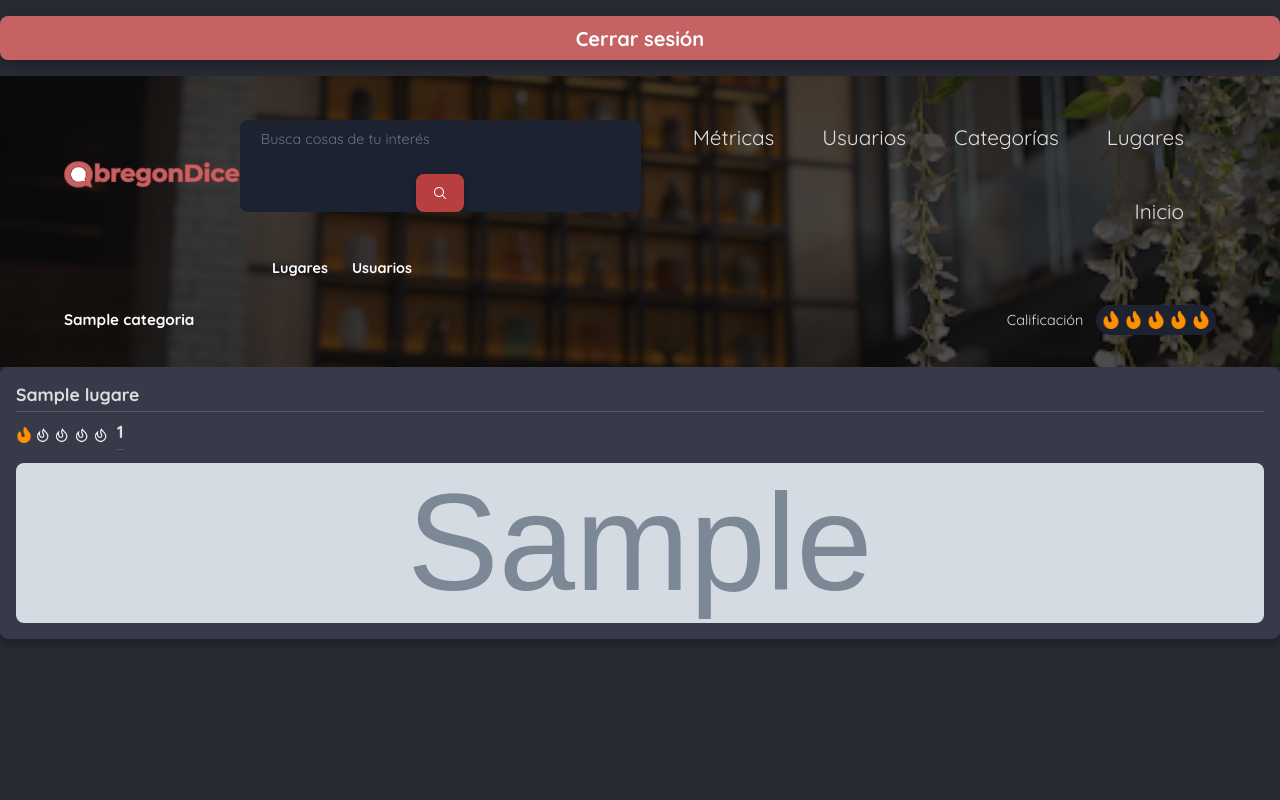
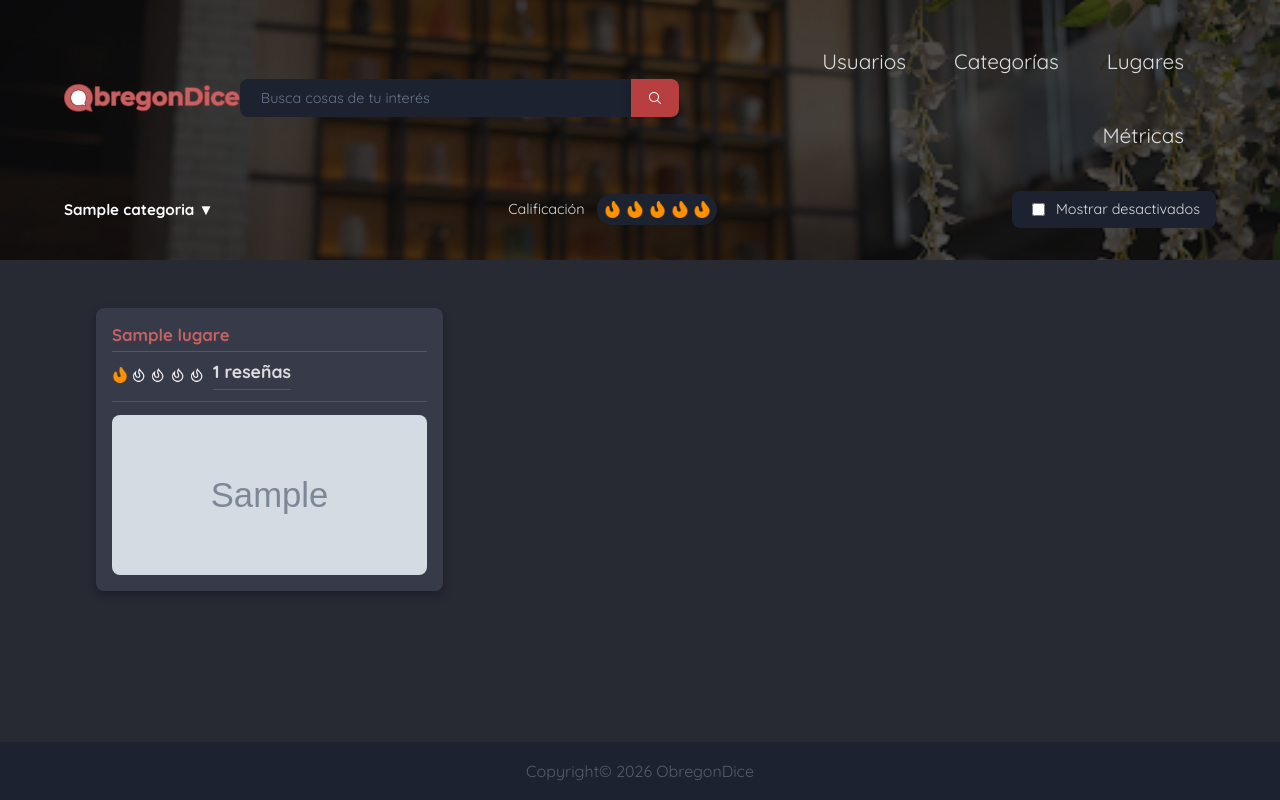
Before and after one commit to AndreVegaR/ProyectoFinal_redSocial, a Spring Boot app: page /feed-admin in a window 1280 px wide. Run offline with Spring Boot 4, Linux system fonts and the light colour scheme; a user stored in the database is signed in; tables that the repository leaves empty hold one stand-in row (values such as "Sample post"); grey boxes marked "Sample" are stand-in pictures; some of the project's set-up classes (security, data sources, template engines, error pages and the like) are left out, and stand-ins take their place.

Commit message:
fix: Css feed-admin y lugar-admin

```diff
--- a/src/main/java/redSocial/redSocial/controller/RedController.java
+++ b/src/main/java/redSocial/redSocial/controller/RedController.java
@@ -4,7 +4,9 @@ import org.springframework.beans.factory.annotation.Autowired;
 import org.springframework.stereotype.Controller;
 import org.springframework.ui.Model;
 import org.springframework.web.bind.annotation.GetMapping;
+import org.springframework.web.bind.annotation.PathVariable;
 import org.springframework.web.bind.annotation.RequestParam;
+import redSocial.redSocial.model.Lugar;
 import redSocial.redSocial.service.CategoriaService;
 import redSocial.redSocial.service.LugarService;
 
@@ -41,4 +43,14 @@ public class RedController {
     public String mostrarFeedUsuario() {
         return "Feed-principal-usuario";
     }
+
+    @GetMapping("/admin/lugares/{id}")
+    public String mostrarDetalleLugarAdmin(@PathVariable Long id, Model model) {
+        Lugar lugar = lugarService.buscarPorId(id);
+
+        model.addAttribute("lugar", lugar);
+        model.addAttribute("categorias", categoriaService.listarTodas());
+
+        return "lugar-admin";
+    }
 }
--- a/src/main/resources/application.properties
+++ b/src/main/resources/application.properties
@@ -6,8 +6,8 @@ spring.servlet.multipart.max-request-size=2MB
 
 # Base de datos MySQL
 spring.datasource.url=jdbc:mysql://127.0.0.1:3306/obregon_dice?createDatabaseIfNotExist=true&useSSL=false&serverTimezone=UTC&allowPublicKeyRetrieval=true
-spring.datasource.username=admin
-spring.datasource.password=admin
+spring.datasource.username=root
+spring.datasource.password= JuanL7
 
 # JPA: crea/actualiza las tablas automáticamente
 spring.jpa.hibernate.ddl-auto=update
--- a/src/main/resources/styles/styles.css
+++ b/src/main/resources/styles/styles.css
@@ -1416,7 +1416,178 @@ dialog button {
     font-size: 0.95rem;
     font-weight: normal;
 }
-
+/* ==================================================================
+   feed-admin y lugar-admin
+   ================================================================== */
+form.buscador-desktop {
+    flex-direction: row;
+    margin: 0;
+}
+
+.btn-lupa-desktop {
+    width: auto;
+    margin: 0;
+    border-radius: 0;
+}
+
+.page-feed-admin .pestanas-desktop,
+body.page-place .pestanas-desktop {
+    margin-left: 0;
+}
+
+.page-feed-admin .pestanas-desktop a,
+body.page-place .pestanas-desktop a {
+    text-decoration: none;
+    color: white;
+    font-size: 0.9rem;
+    font-weight: bold;
+}
+
+.page-feed-admin .pestanas-desktop a.activa,
+body.page-place .pestanas-desktop a.activa {
+    color: var(--colorResaltar);
+}
+
+.page-feed-admin .categorias-desktop .dropdown,
+body.page-place .categorias-desktop .dropdown {
+    text-decoration: none;
+}
+
+/* ==================================================================
+   feed-admin
+   ================================================================== */
+.page-feed-admin .enlace-tarjeta {
+    text-decoration: none;
+    display: block;
+}
+
+.page-feed-admin .tarjeta .titulo-tarjeta {
+    color: var(--colorResaltar);
+    margin: 0 0 0.5rem 0;
+    font-size: 1.05rem;
+}
+
+.page-feed-admin .calificacion-tarjeta {
+    padding-bottom: 0.7rem;
+    border-bottom: 1px solid rgba(255, 255, 255, 0.12);
+}
+
+.page-feed-admin .mostrar-desactivados {
+    display: flex;
+    align-items: center;
+    gap: 0.5rem;
+    background-color: var(--colorInput);
+    padding: 0.55rem 1rem;
+    border-radius: var(--radio-border);
+    font-size: 0.9rem;
+    font-weight: normal;
+    color: var(--colorTexto);
+    cursor: pointer;
+}
+
+.page-feed-admin .contenedor-feed-lugares {
+    padding-bottom: 5rem;
+}
+
+/* ==================================================================
+   lugar-admin
+   ================================================================== */
+body.page-place main {
+    display: flex;
+    flex-direction: column;
+    align-items: center;
+    width: 100%;
+    max-width: 100%;
+    margin: 0;
+    padding: 0;
+    min-height: 100vh;
+    box-sizing: border-box;
+}
+
+body.page-place main > header {
+    width: 100%;
+    margin: 0;
+    padding: 0;
+}
+
+body.page-place #header-lugar span,
+body.page-place .info-lugar-detalle span {
+    color: var(--colorResaltar);
+}
+
+body.page-place #calificacion-lugar {
+    align-items: center;
+    gap: 0.4rem;
+}
+
+@media (min-width: 800px) {
+    body.page-place main {
+        width: 100%;
+        max-width: 100%;
+        margin: 0;
+        padding: 0;
+    }
+
+    body.page-place .info-lugar {
+        margin: 3rem auto;
+        padding-bottom: 2rem;
+    }
+
+    body.page-place #header-lugar h1 {
+        font-size: 1.6rem;
+        margin: 1.5rem 0 1rem 0;
+        text-align: left;
+    }
+
+    body.page-place #header-lugar img {
+        height: 185px;
+        border-radius: 8px;
+    }
+
+    body.page-place #calificacion-lugar img {
+        padding-top: 0;
+        width: 1.5rem;
+        height: 1.5rem;
+    }
+
+    body.page-place #calificacion-lugar h2 {
+        padding-top: 0;
+        font-size: 1.3rem;
+        color: white;
+    }
+
+    body.page-place .btn-editar-lugar {
+        background-color: var(--color-boton-normal-desktop);
+        margin: 0;
+        width: 28%;
+        padding: 0.6rem 1.5rem;
+        border-radius: 8px;
+        font-weight: bold;
+    }
+
+    body.page-place .reseña .encabezado-usuario {
+        justify-content: flex-start;
+    }
+
+    body.page-place .datos-usuario-resena {
+        display: flex;
+        flex-direction: column;
+        gap: 0.25rem;
+    }
+
+    body.page-place .reseña .calificacion-usuario-lugar {
+        margin: 0;
+    }
+
+    body.page-place .reseña .calificacion-usuario-lugar img {
+        width: 1.1rem;
+        height: 1.1rem;
+    }
+
+    body.page-place .footer-desk {
+        margin-top: auto;
+    }
+}
 /* ==================================================================
    MEDIA QUERIES (al final para que ganen a las reglas base)
    ================================================================== */
--- a/src/main/resources/templates/feed-admin.html
+++ b/src/main/resources/templates/feed-admin.html
@@ -4,16 +4,16 @@
 
   <main>
     <header>
-      <!-- desktop -->
+      <!-- DESKTOP -->
       <div class="version-desktop">
         <img th:src="@{/recursos/imgs/imgFeedDesktop.png}" class="fondo-img-desktop" alt="Fondo">
         <div class="contenido-header-desktop">
           <div class="header-top-desktop">
-            <a class="logo-desktop" th:href="@{/admin/feed}">
+            <a class="logo-desktop" th:href="@{/feed-admin}">
               <img th:src="@{/recursos/icons/titulo.png}" alt="logo obregon dice">
             </a>
 
-            <form th:action="@{/admin/feed}" method="get" class="buscador-desktop">
+            <form th:action="@{/feed-admin}" method="get" class="buscador-desktop">
               <input type="text" name="busqueda" th:value="${param.busqueda}" placeholder="Busca cosas de tu interés">
               <button type="submit" class="btn-lupa-desktop">
                 <img th:src="@{/recursos/icons/lupa.png}" alt="buscar">
@@ -26,44 +26,43 @@
                 <li><a th:href="@{/admin/categorias}">Categorías</a></li>
                 <li><a th:href="@{/admin/usuarios}">Usuarios</a></li>
                 <li><a th:href="@{/admin/metricas}">Métricas</a></li>
-                <li><a th:href="@{/admin/feed}">Inicio</a></li>
               </ul>
             </nav>
-          </div>
-
-          <div class="pestanas-desktop">
-            <a th:href="@{/admin/feed(tipo='lugares')}" class="activa">Lugares</a>
-            <a th:href="@{/admin/feed(tipo='usuarios')}">Usuarios</a>
           </div>
 
           <div class="filtros-desktop">
             <div class="categorias-desktop">
               <a th:each="cat : ${categorias}"
-                 th:href="@{/admin/feed(categoriaId=${cat.id})}"
-                 th:text="${cat.nombre}"
-                 class="dropdown">Gastronomía</a>
+                 th:href="@{/feed-admin(categoriaId=${cat.id})}"
+                 th:text="${cat.nombre + ' ▼'}"
+                 class="dropdown">Gastronomía ▼</a>
             </div>
 
             <div class="calificacion-desktop">
               <span>Calificación</span>
               <div class="fuegos-desktop">
                 <a th:each="num : ${#numbers.sequence(1, 5)}"
-                   th:href="@{/admin/feed(calificacion=${num})}">
+                   th:href="@{/feed-admin(calificacion=${num})}">
                   <img th:src="@{/recursos/icons/fueguito.png}" th:alt="'fuego_' + ${num}">
                 </a>
               </div>
             </div>
+
+            <label class="mostrar-desactivados">
+              <input type="checkbox" name="mostrarDesactivados">
+              <span>Mostrar desactivados</span>
+            </label>
           </div>
         </div>
       </div>
 
-      <!-- movil -->
+      <!-- MÓVIL -->
       <div class="version-movil">
-        <a class="logo-movil" th:href="@{/admin/feed}">
+        <a class="logo-movil" th:href="@{/feed-admin}">
           <img th:src="@{/recursos/icons/isotipo.png}" alt="logo obregon dice">
         </a>
 
-        <form th:action="@{/admin/feed}" method="get" class="nav-movil">
+        <form th:action="@{/feed-admin}" method="get" class="nav-movil">
           <div class="buscador">
             <button type="submit" class="lupa">
               <img th:src="@{/recursos/icons/lupa.png}" alt="lupa buscadora">
@@ -89,34 +88,35 @@
                    th:src="@{/recursos/icons/fueguito.png}" th:alt="'fuego_' + ${num}">
             </div>
           </div>
-
-          <div class="botones">
-            <button type="submit" name="tipo" value="lugares" id="boton-filtro-lugar">Lugares</button>
-            <button type="submit" name="tipo" value="usuarios" id="boton-filtro-usuario">Usuarios</button>
-          </div>
         </form>
       </div>
     </header>
 
-    <!-- tarjetas de lugares -->
-    <section>
+    <!-- TARJETAS DE LUGARES -->
+    <section class="contenedor-feed-lugares">
       <a th:href="@{/admin/lugares/{id}(id=${lugar.id})}" class="enlace-tarjeta" th:each="lugar : ${lugares}">
         <article class="tarjeta">
-          <h3 th:text="${lugar.nombre}">Mc Donalds's</h3>
+          <h3 class="titulo-tarjeta" th:text="${lugar.nombre}">Mc Donald's</h3>
 
           <div class="calificacion-tarjeta">
             <img th:each="i : ${#numbers.sequence(1, 5)}"
-                 th:src="${i <= (lugar.calificacionPromedio ?:0)} ? @{/recursos/icons/fueguito.png} : @{/recursos/icons/fuego-apagado.png}"
+                 th:src="${i <= (lugar.calificacionPromedio ?: 0)} ? @{/recursos/icons/fueguito.png} : @{/recursos/icons/fuego-apagado.png}"
                  th:alt="'fuego_' + ${i}">
 
-            <h3 class="numero-resenas" th:text="${#lists.size(lugar.resenas)}">15</h3>
+            <h3 class="numero-resenas" th:text="${#lists.size(lugar.resenas)} + ' reseñas'">0 reseñas</h3>
           </div>
 
           <img th:src="@{'/recursos/imgs/' + ${lugar.imagenUrl}}" th:alt="${lugar.nombre}">
         </article>
       </a>
+    </section>
 
-      <p th:if="${#lists.isEmpty(lugares)}">No se encontraron lugares para mostrar.</p>
-    </section>
+    <p th:if="${#lists.isEmpty(lugares)}" style="text-align: center; color: white; margin: 3rem 0;">
+      No se encontraron lugares para mostrar.
+    </p>
+
+    <footer class="footer-desktop">
+      <span>Copyright© 2026 ObregonDice</span>
+    </footer>
   </main>
 </th:block>
--- a/src/main/resources/templates/layout/base.html
+++ b/src/main/resources/templates/layout/base.html
@@ -1,9 +1,8 @@
 <!DOCTYPE html>
-<html lang="en"
+<html lang="es"
       xmlns:th="http://www.thymeleaf.org"
       th:fragment="layout(title,contenido,claseBody)">
 
-    <!-- Encabezado -->
     <head>
         <meta charset="UTF-8">
         <meta name="viewport" content="width=device-width, initial-scale=1.0">
@@ -12,33 +11,29 @@
         <link rel="icon" type="image/png" th:href="@{/recursos/imgs/isotipo.png}">
     </head>
 
-    <!-- Cambienlo a necesidad xd-->
     <body th:class="${claseBody}">
-        <header th:if="${claseBody != 'page-feed-admin'}">
+    <header th:if="${claseBody != 'page-feed-admin' and claseBody != 'page-place'}">
         <a class="logo">
             <img th:src="@{/recursos/icons/isotipo.png}" alt="logo obregon dice">
         </a>
         <img th:src="@{/recursos/icons/titulo.png}" alt="titulo obregon dice" class="titulo-app">
     </header>
 
-        <!-- Barra de navegación -->
-        <nav>
-            <!-- RESTRINGIR ACCESOS -->
+    <!-- Oculto en feed-admin para no encimarse al banner -->
+    <nav th:if="${claseBody != 'page-feed-admin' and claseBody != 'page-place'}">
         <th:block th:if="${session.admin_id != null}">
             <form th:action="@{/admin/logout}" method="post">
                 <button type="submit">Cerrar sesión</button>
             </form>
         </th:block>
-            <th:block th:if="${session.admin_id == null}">
-            </th:block>
     </nav>
 
     <!-- Main -->
-        <main class ="container" th:replace="${contenido}">
+    <main class="container" th:replace="${contenido}">
         Contenido default.
     </main>
 
-        <!-- Pie de página -->
+    <!-- Pie de página móvil -->
     <footer class="footer-mobile" th:if="${session.admin_id != null}">
         <nav class="navegation-mobile">
             <ul>
@@ -46,7 +41,7 @@
                 <li><a th:href="@{/admin/categorias}"><img th:src="@{/recursos/icons/categoria.png}" alt="Categorías"><p>Categorías</p></a></li>
                 <li><a th:href="@{/admin/usuarios}"><img th:src="@{/recursos/icons/usuarios.png}" alt="Usuarios"><p>Usuarios</p></a></li>
                 <li><a th:href="@{/admin/metricas}"><img th:src="@{/recursos/icons/metricas.png}" alt="Métricas"><p>Métricas</p></a></li>
-                    <li><a th:href="@{/admin/feed}"><img th:src="@{/recursos/icons/casita.png}" alt="Inicio"><p>Inicio</p></a></li>
+                <li><a th:href="@{/feed-admin}"><img th:src="@{/recursos/icons/casita.png}" alt="Inicio"><p>Inicio</p></a></li>
             </ul>
         </nav>
     </footer>
```
Also changed, not shown: src/main/java/redSocial/redSocial/service/LugarService.java (+7 -0 lines), src/main/resources/templates/lugar-admin.html (added, +133 -0 lines). Lines whose indentation alone changed are shown as unchanged.
